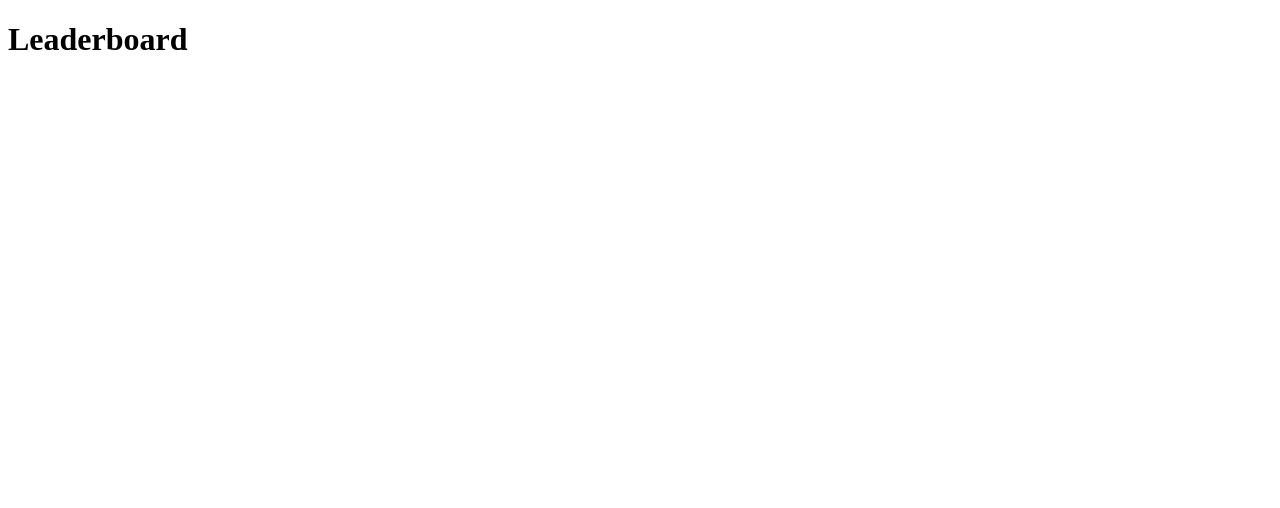
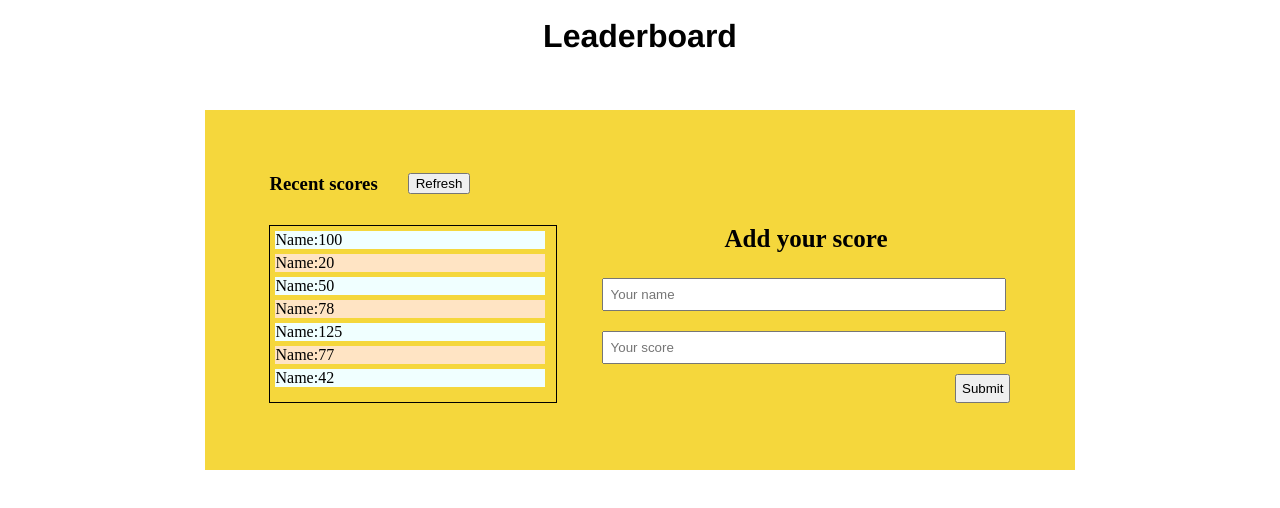
Before and after one commit to maths29/leaderboard, a website built with webpack: page src/index.html in a window 1280 px wide. Built offline with nearby package versions, Linux system fonts and the light colour scheme.

Commit message:
Updated all files

```diff
--- a/src/index.html
+++ b/src/index.html
@@ -10,7 +10,72 @@
     <header></header>
 
     <h1>Leaderboard</h1>
+    <main>
 
+        <section class="sec">
+            <div class="tableTop">
+                <div>
+                 <h3>Recent scores</h3>
+                </div>
+                <div>
+                    <button>Refresh</button>
+                    </div>
+           </div>
+
+           <div class="topScore">
+           <div class="scores">
+            <ul>
+                <li class="each-entrance1">
+                    <p>Name:</p>
+                    <p>100</p>
+                </li>
+
+                <li class="each-entrance2">
+                    <p>Name:</p>
+                    <p>20</p>
+                </li>
+
+                <li class="each-entrance1">
+                    <p>Name:</p>
+                    <p>50</p>
+                </li>
+
+                <li class="each-entrance2">
+                    <p>Name:</p>
+                    <p>78</p>
+                </li>
+
+                <li class="each-entrance1">
+                    <p>Name:</p>
+                    <p>125</p>
+                </li>
+
+                <li class="each-entrance2">
+                    <p>Name:</p>
+                    <p>77</p>
+                </li>
+
+                <li class="each-entrance1">
+                    <p>Name:</p>
+                    <p>42</p>
+                </li>
+            </ul>
+           </div>
+           <div class="side">
+            <h2>Add your score</h2>
+            <form action="">
+            <input type="text" name="Name" placeholder="Your name">
+            <input type="number" name="score" placeholder="Your score">
+        </form>
+        <div class="submit-score-button-div">
+            <button class="submit-score-button">Submit</button>
+        </div>
+
+
+    </div>
+        </div>
+        </section>
+    </main>
 
 </body>
 </html>
--- a/src/style.css
+++ b/src/style.css
@@ -0,0 +1,97 @@
+* {
+    box-sizing: border-box;
+    margin: 0;
+  }
+
+  main {
+    background-color: rgba(243, 204, 6, 0.779);
+    display: flex;
+    justify-content: center;
+    align-items: center;
+    height: 360px;
+    width: 68%;
+    margin: auto;
+    padding-bottom: 65px;
+  }
+
+  h1 {
+    text-align: center;
+    margin-bottom: 55px;
+    padding-top: 18px;
+    font-family: 'Franklin Gothic Medium', 'Arial Narrow', Arial, sans-serif;
+  }
+
+  .sec {
+    margin-top: 30px;
+  }
+
+  .tableTop {
+    display: flex;
+    margin-top: 30px;
+    gap: 30px;
+    width: 90%;
+    text-align: center;
+  }
+
+  .scores {
+    display: flex;
+    border: 1px solid black;
+    width: 70%;
+  }
+
+  input {
+    padding: 7px;
+    width: 99%;
+    outline: none;
+    margin: 10px 10px 10px 0;
+  }
+
+  ul {
+    list-style-type: none;
+    padding: 0;
+  }
+
+  li {
+    /* width: 100%; */
+    width: 270px;
+  }
+
+  .topScore {
+    display: flex;
+    gap: 45px;
+    margin-top: 30px;
+  }
+
+  .each-entrance1 {
+    display: flex;
+    text-decoration: none;
+    margin: 5px;
+    background-color: azure;
+  }
+
+  .each-entrance2 {
+    display: flex;
+    text-decoration: none;
+    margin: 5px;
+    background-color: bisque;
+  }
+
+  .side {
+    width: 100%;
+  }
+
+  h2 {
+    margin-bottom: 15px;
+    text-align: center;
+    font-size: 25px;
+  }
+
+  .submit-score-button-div {
+    flex-direction: row;
+    display: flex;
+    justify-content: flex-end;
+  }
+
+  .submit-score-button {
+    padding: 5px;
+  }
```
